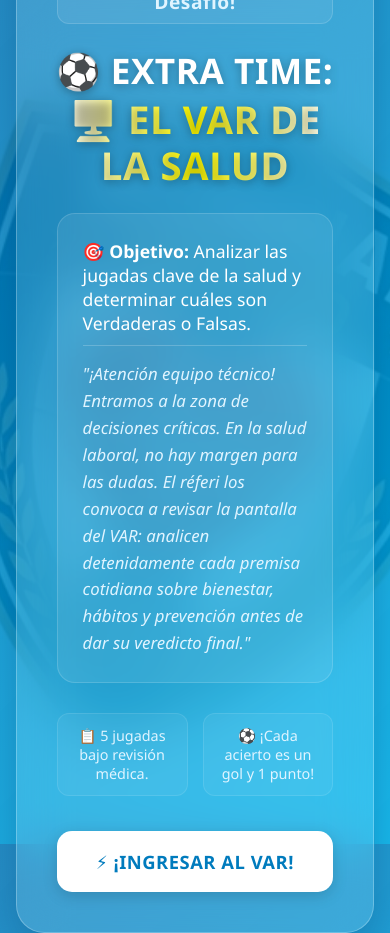
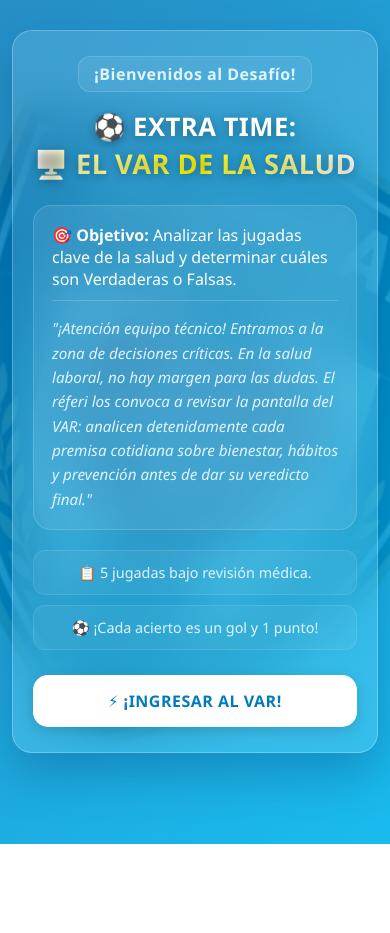
Before and after one commit to DigitalworkAmcy/game, a plain HTML site: page indicaciones4.html in a window 390 px wide. After the commit the page ends 844 px from the top, so only its background shows below. Drawn offline with Linux system fonts and the light colour scheme.

Commit message:
Update indicaciones4.html

```diff
--- a/indicaciones4.html
+++ b/indicaciones4.html
@@ -14,7 +14,7 @@
     }
 
     body {
-      height: 100vh;
+      min-height: 100vh;
       display: flex;
       justify-content: center;
       align-items: center;
@@ -23,13 +23,16 @@
       url('Imagen2.jpg');
       background-size: cover;
       background-position: center;
-      overflow: hidden;
+      background-attachment: fixed; /* Mantiene el fondo estático al scrolear */
       color: white;
+      padding: 30px 12px;
+      overflow-y: auto; /* Asegura el scroll vertical en móviles */
+      -webkit-overflow-scrolling: touch;
     }
 
     .container {
       width: 580px;
-      max-width: 92%;
+      max-width: 100%;
       padding: 40px;
       border-radius: 28px;
       background: rgba(255, 255, 255, 0.12);
@@ -147,12 +150,68 @@
       box-shadow: 0 4px 15px rgba(0, 0, 0, 0.15);
       letter-spacing: 0.5px;
       text-transform: uppercase;
+      -webkit-tap-highlight-color: transparent;
     }
 
-    button:hover {
-      transform: translateY(-3px);
+    button:hover, button:active {
+      transform: translateY(-2px);
       box-shadow: 0 6px 22px rgba(255, 255, 255, 0.4);
       background: #f0f9ff;
+    }
+
+    /* --- RESPONSIVE PARA DISPOSITIVOS MÓVILES --- */
+    @media (max-width: 480px) {
+      body {
+        display: block; /* Libera el centrado rígido para habilitar el scroll */
+      }
+
+      .container {
+        margin: 0 auto;
+        padding: 25px 20px;
+        border-radius: 20px;
+      }
+
+      h1 {
+        font-size: 1.6rem; /* Ajustado sutilmente para el ancho mobile */
+      }
+
+      h1 span.destacado {
+        font-size: 1.7rem;
+      }
+
+      .bienvenida-equipo {
+        font-size: 1rem;
+        padding: 6px 15px;
+        margin-bottom: 20px;
+      }
+
+      .card-indicaciones {
+        padding: 18px;
+        margin-bottom: 20px;
+      }
+
+      .target-txt {
+        font-size: 1rem;
+      }
+
+      .narrativa {
+        font-size: 0.95rem;
+      }
+
+      .sub-info {
+        flex-direction: column; /* Apila las cajas en vertical */
+        gap: 10px;
+        margin-bottom: 25px;
+      }
+
+      .info-item {
+        max-width: 100%;
+      }
+
+      button {
+        padding: 15px;
+        font-size: 1rem;
+      }
     }
   </style>
 </head>
```
